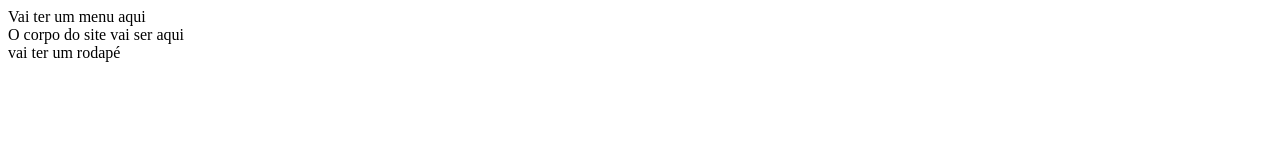
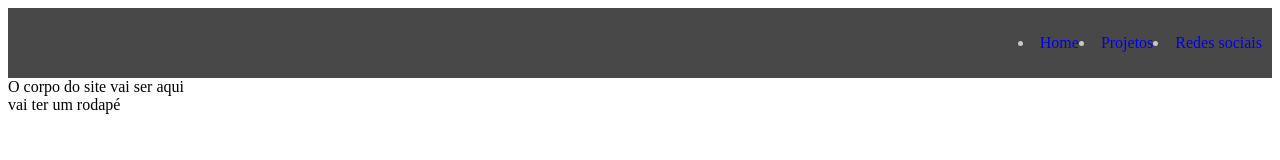
Before and after one commit to caixetovisk/caixetovisk.github.io, a plain HTML site: page index.html in a window 1280 px wide. Drawn offline with Linux system fonts and the light colour scheme.

Commit message:
estamos criando o menu do site

```diff
--- /dev/null
+++ b/assets/css/meu_estilo.css
@@ -0,0 +1,13 @@
+nav {
+    height: 50px;
+    background-color: #484848;
+    color: #c8c8c8;
+    padding: 10px;
+    display: flex;
+    align-items: center;
+    justify-content: end;
+}
+
+a {
+    text-decoration: none;
+}
--- a/index.html
+++ b/index.html
@@ -5,9 +5,18 @@
     <meta http-equiv="X-UA-Compatible" content="IE=edge">
     <meta name="viewport" content="width=device-width, initial-scale=1.0">
     <title>Meu site pessoal</title>
+    <link
+        href="./assets/css/meu_estilo.css"
+        type="text/css"
+        rel="stylesheet"
+    >
 </head>
 <body>
-    <nav> Vai ter um menu aqui</nav>
+    <nav>
+        <li><a href="#home">Home </a></li>
+        <li><a href="#projetos">Projetos </a></li>
+        <li><a href="#redes_socias">Redes sociais </a></li>
+    </nav>
     <div class="conteudo"> O corpo do site vai ser aqui</div>
     <footer> vai ter um rodapé</footer>
 </body>
```
